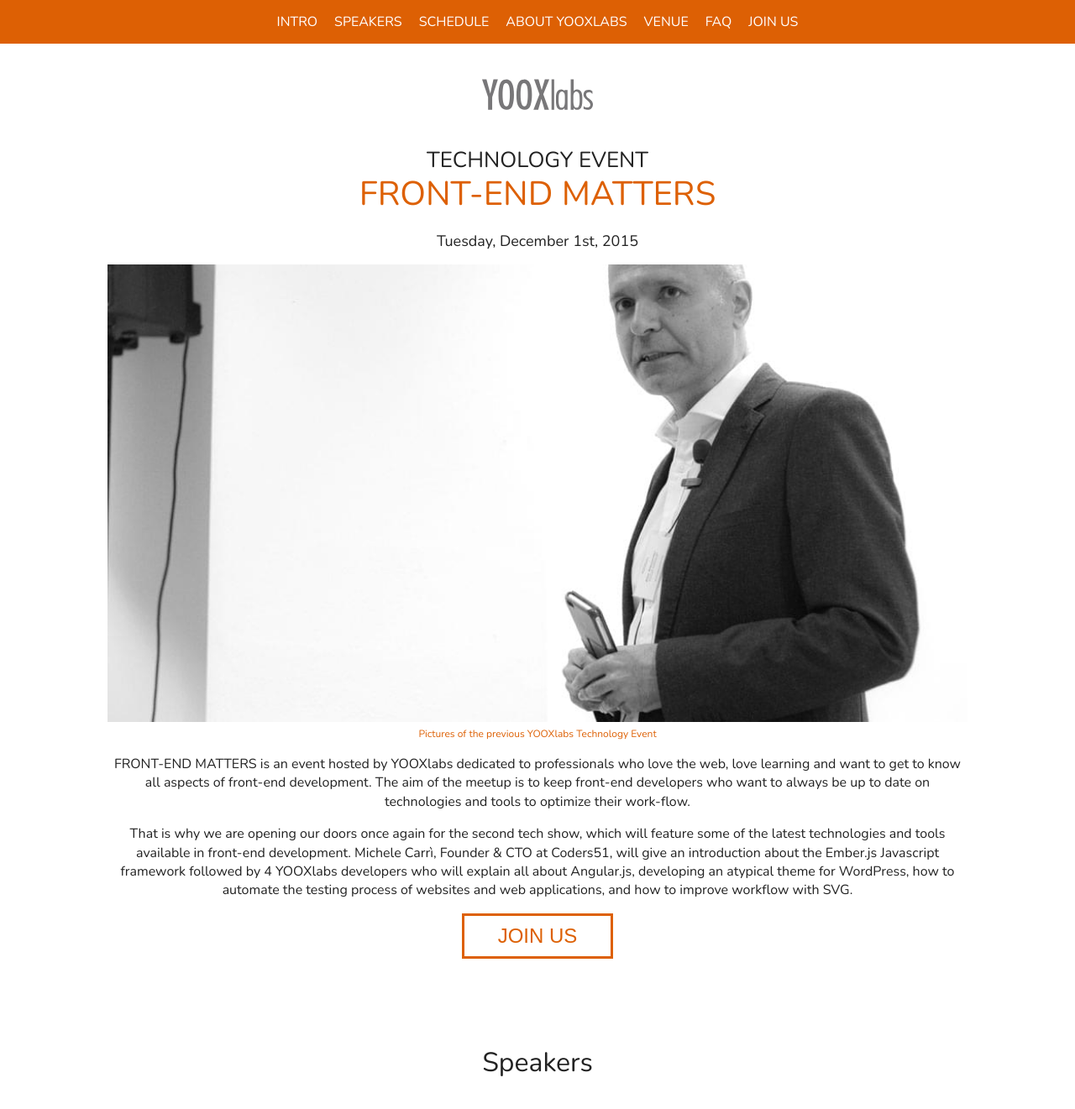
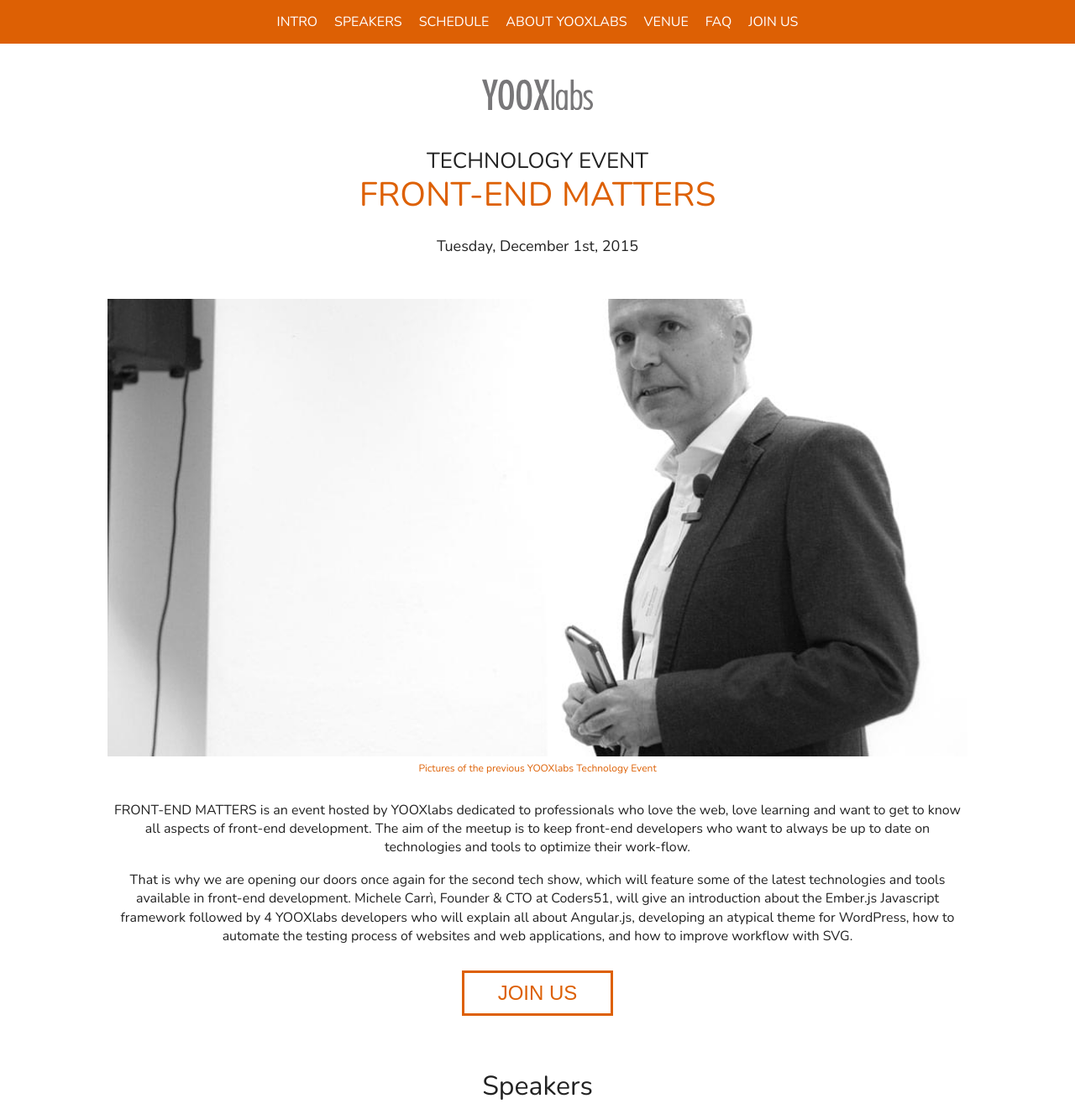
Before and after one commit to YTech/YOOXlabsTechEventSite, a website: page index.html in a window 1280 px wide. Shown: the top 1321 px of the page at 84% size. Drawn offline with nearby package versions, Linux system fonts and the light colour scheme; some packages are replaced by stand-ins of ours.

Commit message:
Fixing heights and spaces

```diff
--- a/sass/_custom.scss
+++ b/sass/_custom.scss
@@ -130,26 +130,29 @@
 
 section {
 	max-width: 1024px;
-	padding: 1em;
+	padding: 0 1em;
 	margin: 0 auto;
-	padding-top: 60px;
 	h1 {
 		text-align: center;
-		margin-bottom: 50px;
+		margin: 60px 0 30px;
 		font-weight: 400;
 	}
+	.cta {
+		margin: 30px 0;
+	}
 	&.title {
+		padding-top: 60px;
 		text-align: center;
 		.yooxlabs {
 			width: 140px;
-			height: auto;
+			height: 46px;
 			display: block;
 			margin: 30px auto 40px auto;
 		}
 		h1 {
 			text-transform: uppercase;
 			border: 0 none;
-			margin-bottom: 25px;
+			margin: 30px 0;
             line-height: 1em;
 
 			.techevent {
@@ -169,8 +172,7 @@
 		.imgMeet {
 			position: relative;
 			padding: 0;
-			margin: 0;
-			margin-top: 15px;
+			margin: 50px 0 30px;
 
 			img {
 				width: 100%;
@@ -259,7 +261,7 @@
 	}
 	&.end {
 		text-align: center;
-		padding-bottom: 50px;
+		//padding-bottom: 50px;
 
         h1 {
             @include visuallyHidden();
```
Also changed, not shown: css/main.css, 1 other file.
